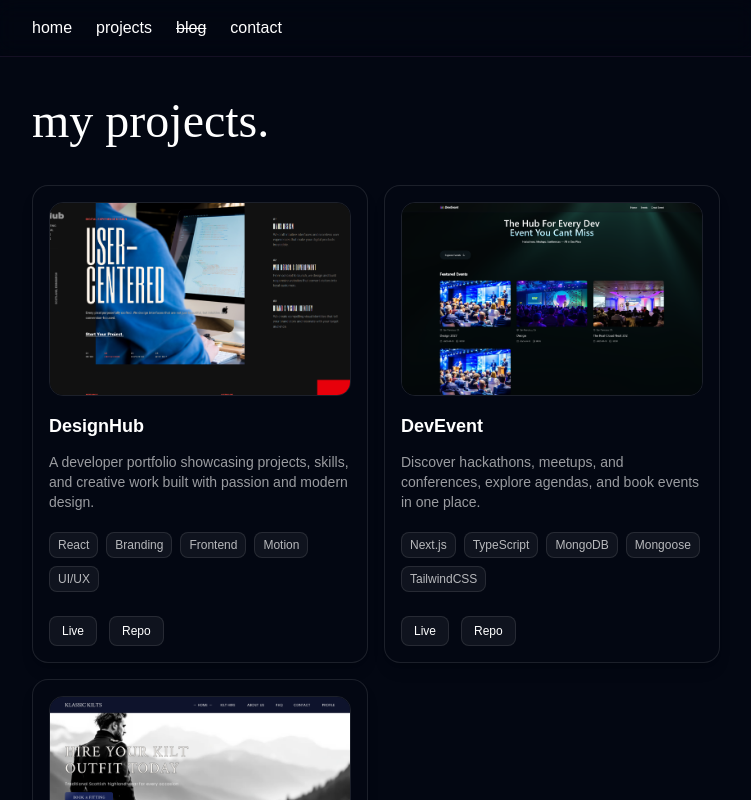
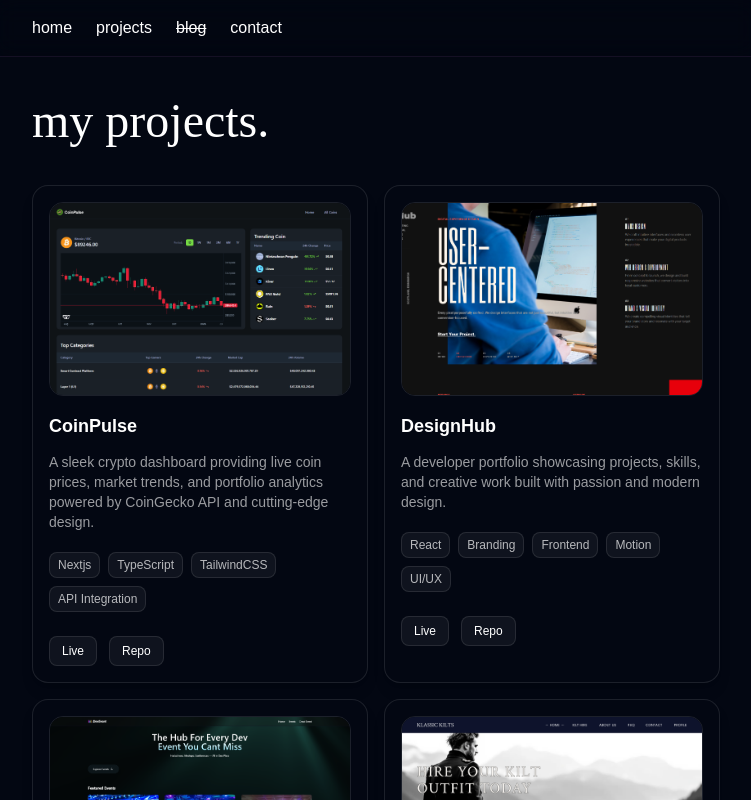
Before and after one commit to JordanGrieve/PersonalWebsite2026, a Next.js app: page /projects in a window 1280 px wide. Shown: the top 800 px of the page, without its empty margins (264-1015 px from the left). Built offline with nearby package versions, Linux system fonts and the light colour scheme; a web font is replaced by a local one.

Commit message:
added coinpulse project

```diff
--- a/app/projects/page.tsx
+++ b/app/projects/page.tsx
@@ -19,6 +19,22 @@ function page() {
       {" "}
       <h1 className="calistoga-font text-5xl">my projects.</h1>
       <div className="grid grid-cols-1 md:grid-cols-2 gap-4 mt-10">
+        <ProjectCard
+          title="CoinPulse"
+          description="A sleek crypto dashboard providing live coin prices, market trends, and portfolio analytics powered by CoinGecko API and cutting-edge design."
+          image="/CoinPulse.png"
+          tags={["Nextjs", "TypeScript", "TailwindCSS", "API Integration"]}
+          links={[
+            {
+              label: "Live",
+              href: "https://coinpulse-git-main-grievejordan-7631s-projects.vercel.app/",
+            },
+            {
+              label: "Repo",
+              href: "https://github.com/JordanGrieve/coinpulse",
+            },
+          ]}
+        />
         <ProjectCard
           title="DesignHub"
           description="A developer portfolio showcasing projects, skills, and creative work built with passion and modern design."
```
Also changed, not shown: public/CoinPulse.png (added).
